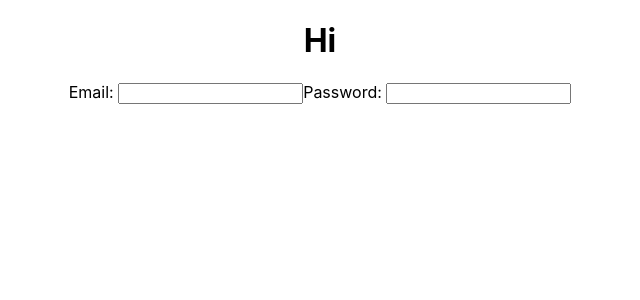
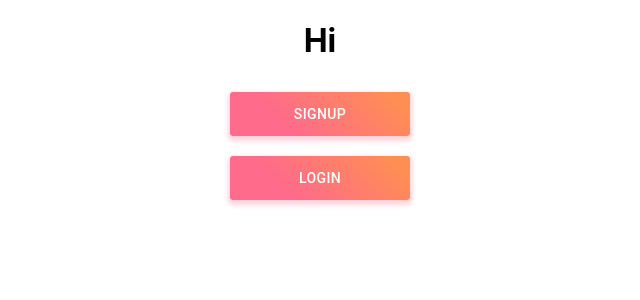
Before and after one commit to xiaodavi/petsapp-react, a React (Create React App) app in the folder client/: page / in a window 1280 px wide. Shown: the top 300 px of the page, without its empty margins (320-960 px from the left). Built offline with nearby package versions, Linux system fonts and the light colour scheme.

Commit message:
main buttons for home page

```diff
--- a/client/package.json
+++ b/client/package.json
@@ -4,14 +4,17 @@
   "proxy": "http://127.0.0.1:5555/",
   "private": true,
   "dependencies": {
+    "@material-ui/core": "^4.11.3",
     "@testing-library/jest-dom": "^5.11.4",
     "@testing-library/react": "^11.1.0",
     "@testing-library/user-event": "^12.1.10",
     "axios": "^0.21.1",
+    "normalize.css": "^8.0.1",
     "react": "^17.0.1",
     "react-dom": "^17.0.1",
     "react-router-dom": "^5.2.0",
     "react-scripts": "4.0.1",
+    "styled-components": "^5.2.1",
     "web-vitals": "^0.2.4"
   },
   "scripts": {
--- /dev/null
+++ b/client/src/components/MainButton.js
@@ -0,0 +1,28 @@
+import React from 'react';
+import Button from '@material-ui/core/Button';
+import { withStyles } from '@material-ui/core/styles';
+
+const StyledButton = withStyles({
+  root: {
+    background: 'linear-gradient(45deg, #FE6B8B 30%, #FF8E53 90%)',
+    borderRadius: 3,
+    border: 0,
+    color: 'white',
+    width: 180,
+    height: 44,
+    padding: '0 30px',
+    margin: '10px',
+    boxShadow: '0 3px 5px 2px rgba(255, 105, 135, .3)',
+  },
+  label: {
+    textTransform: 'capitalize',
+  },
+})(Button);
+
+const MainButton = (props) => {
+  return (
+    <StyledButton>{props.title}</StyledButton>
+  )
+}
+
+export default MainButton
--- /dev/null
+++ b/client/src/pages/Home.js
@@ -0,0 +1,21 @@
+import React from 'react'
+import MainButton from '../components/MainButton'
+import styled from 'styled-components'
+
+const Home = () => {
+
+  const Wrapper = styled.div`
+    display: flex;
+    flex-direction: column;
+    justify-content: center;
+    align-items: center;
+  `
+  return (
+    <Wrapper>
+      <MainButton title="SIGNUP" />
+      <MainButton title="LOGIN" />
+    </Wrapper>
+  )
+}
+
+export default Home
--- a/client/src/pages/Pages.js
+++ b/client/src/pages/Pages.js
@@ -1,11 +1,12 @@
 import React from 'react';
 import { BrowserRouter as Router, Route} from 'react-router-dom'
 import Auth from './Auth'
+import Home from './Home';
 
 const Pages = () => {
   return (
     <Router>
-      <Route exact path="/" component={Auth} />
+      <Route exact path="/" component={Home} />
     </Router>
   )
 }
```
Also changed, not shown: client/src/components/GlobalStyle.js (added, +40 -0 lines), 2 other files (tests, documents, lock files or other folders).
